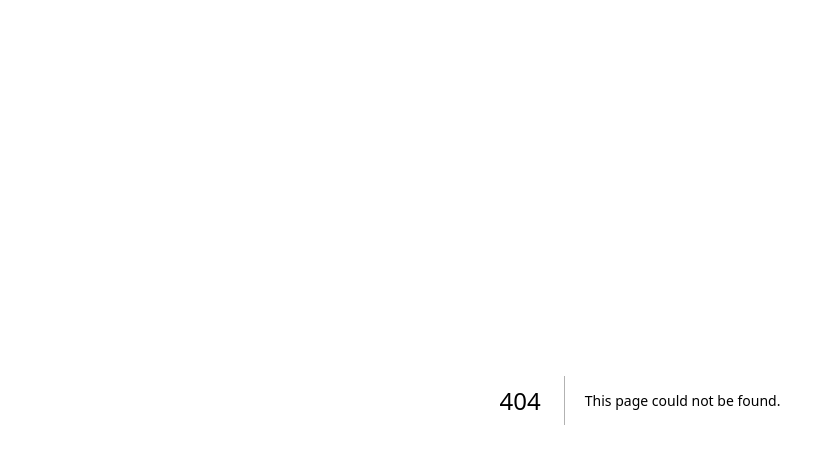
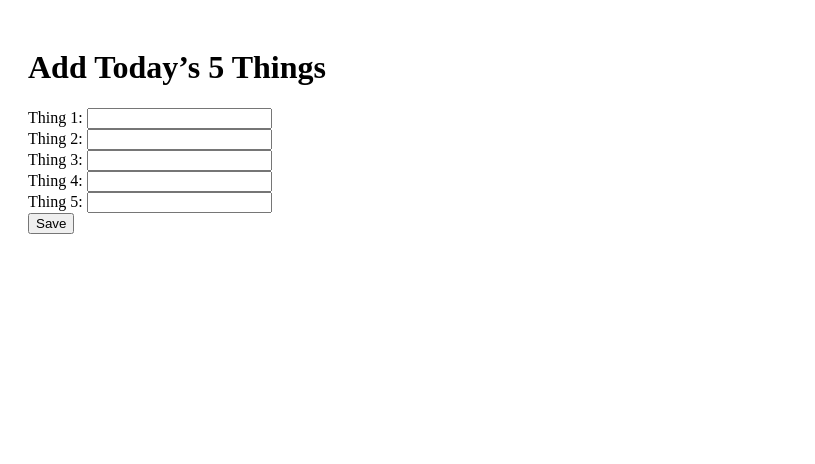
Before and after one commit to SteveBWrites/5TILT, a Next.js app: page /pages/add in a window 1280 px wide. Before the commit this address had no page. Shown: the top 464 px of the page, without its empty margins (0-815 px from the left). Built offline with nearby package versions, Linux system fonts and the light colour scheme.

Commit message:
Create add.tsx

```diff
--- /dev/null
+++ b/pages/pages/add.tsx
@@ -0,0 +1,54 @@
+import { useState } from "react";
+import { supabase } from "../supabaseClient";
+
+export default function AddFTILT() {
+  const [things, setThings] = useState(["", "", "", "", ""]);
+  const [message, setMessage] = useState("");
+
+  const handleChange = (index: number, value: string) => {
+    const newThings = [...things];
+    newThings[index] = value;
+    setThings(newThings);
+  };
+
+  const handleSubmit = async (e: React.FormEvent) => {
+    e.preventDefault();
+
+    const { error } = await supabase.from("ftilt").insert([
+      {
+        one: things[0],
+        two: things[1],
+        three: things[2],
+        four: things[3],
+        five: things[4],
+      },
+    ]);
+
+    if (error) {
+      setMessage("❌ Error: " + error.message);
+    } else {
+      setMessage("✅ Saved your 5 things for today!");
+      setThings(["", "", "", "", ""]);
+    }
+  };
+
+  return (
+    <main style={{ padding: 20 }}>
+      <h1>Add Today’s 5 Things</h1>
+      <form onSubmit={handleSubmit}>
+        {things.map((thing, index) => (
+          <div key={index}>
+            <label>Thing {index + 1}: </label>
+            <input
+              value={thing}
+              onChange={(e) => handleChange(index, e.target.value)}
+              required
+            />
+          </div>
+        ))}
+        <button type="submit">Save</button>
+      </form>
+      <p>{message}</p>
+    </main>
+  );
+}
```
